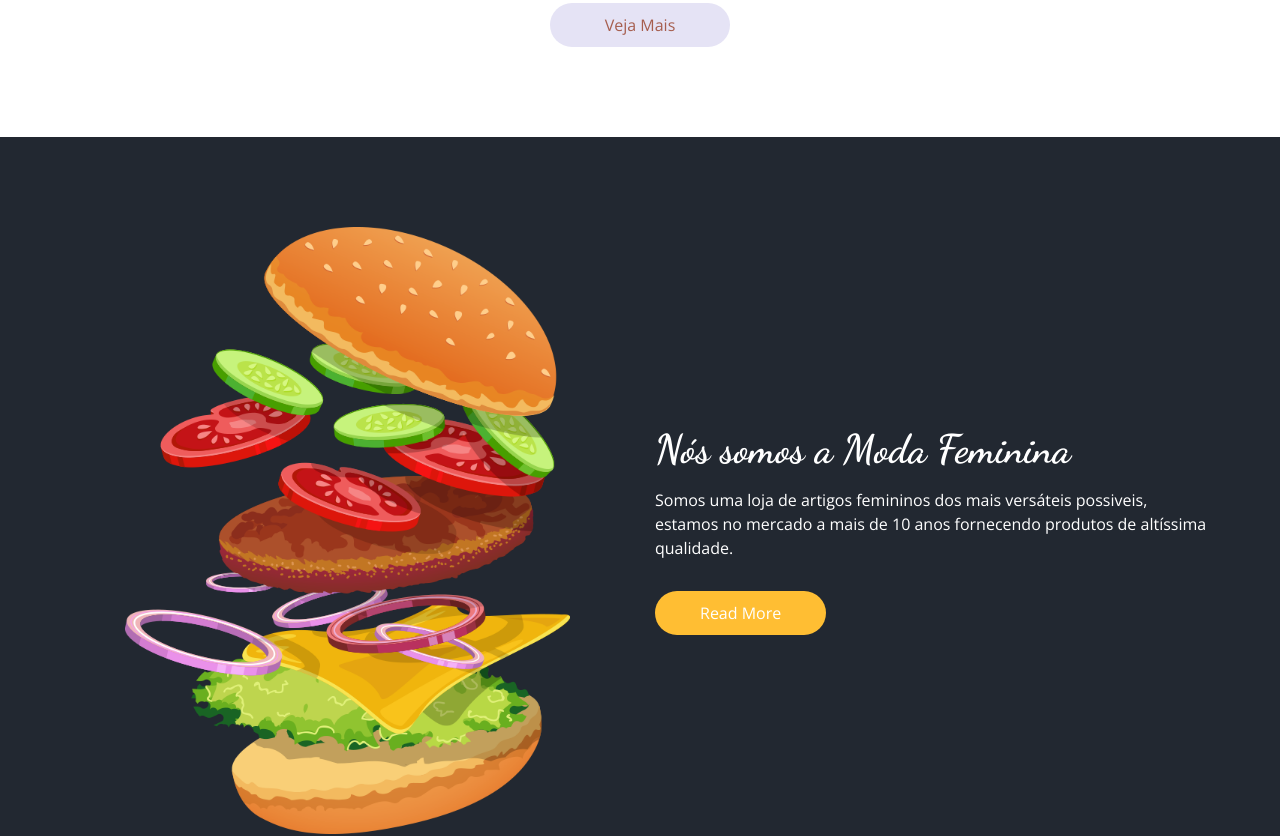
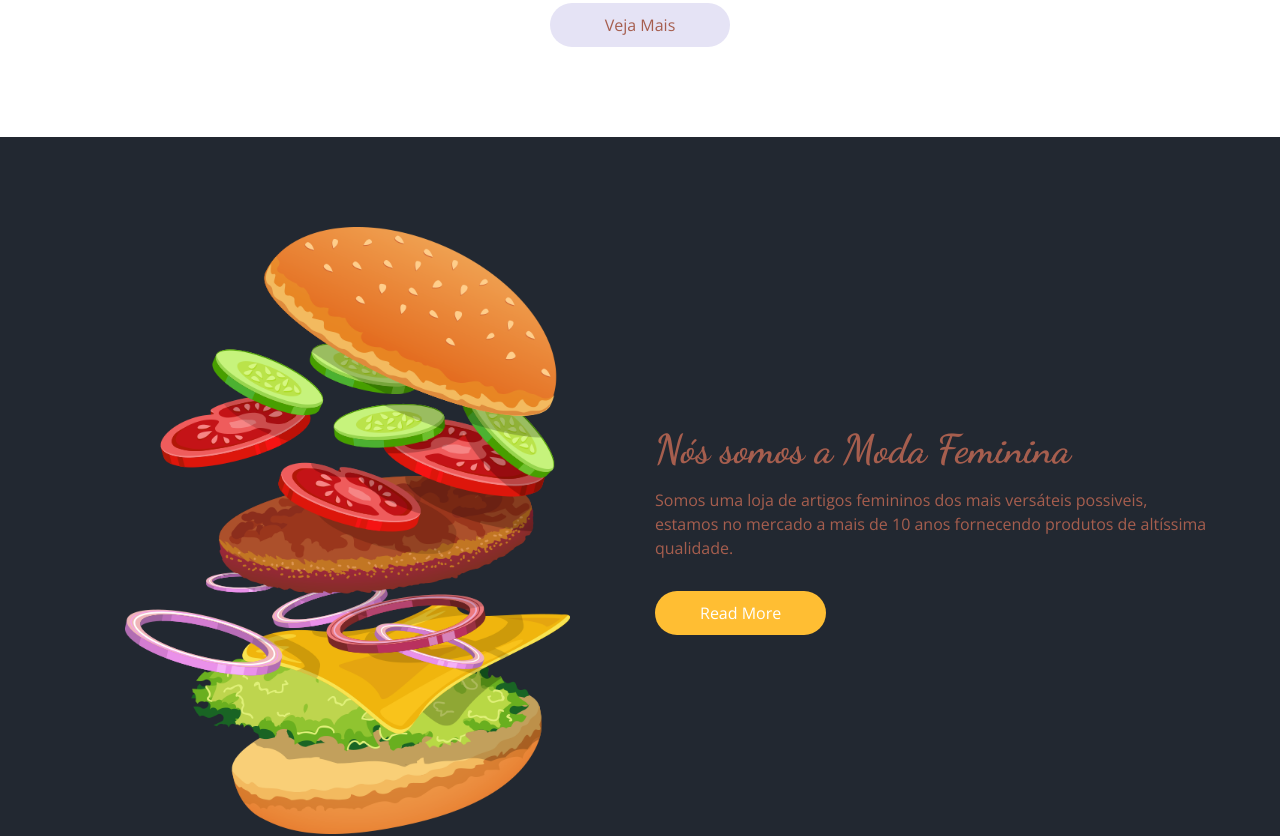
Before and after one commit to ale-furtunato/site-teste, a plain HTML site: page index.html in a window 1280 px wide. Shown: the part 2674-3510 px from the top of the page. Drawn offline with nearby package versions, Linux system fonts and the light colour scheme; some packages are replaced by stand-ins of ours.

Commit message:
atualizar cor do texto about

```diff
--- a/css/style.css
+++ b/css/style.css
@@ -618,7 +618,7 @@ a:focus {
 
 .about_section {
   background: #222831;
-  color: #ffffff;
+  color: #A65E4E;
 }
 
 .about_section .row {
```
